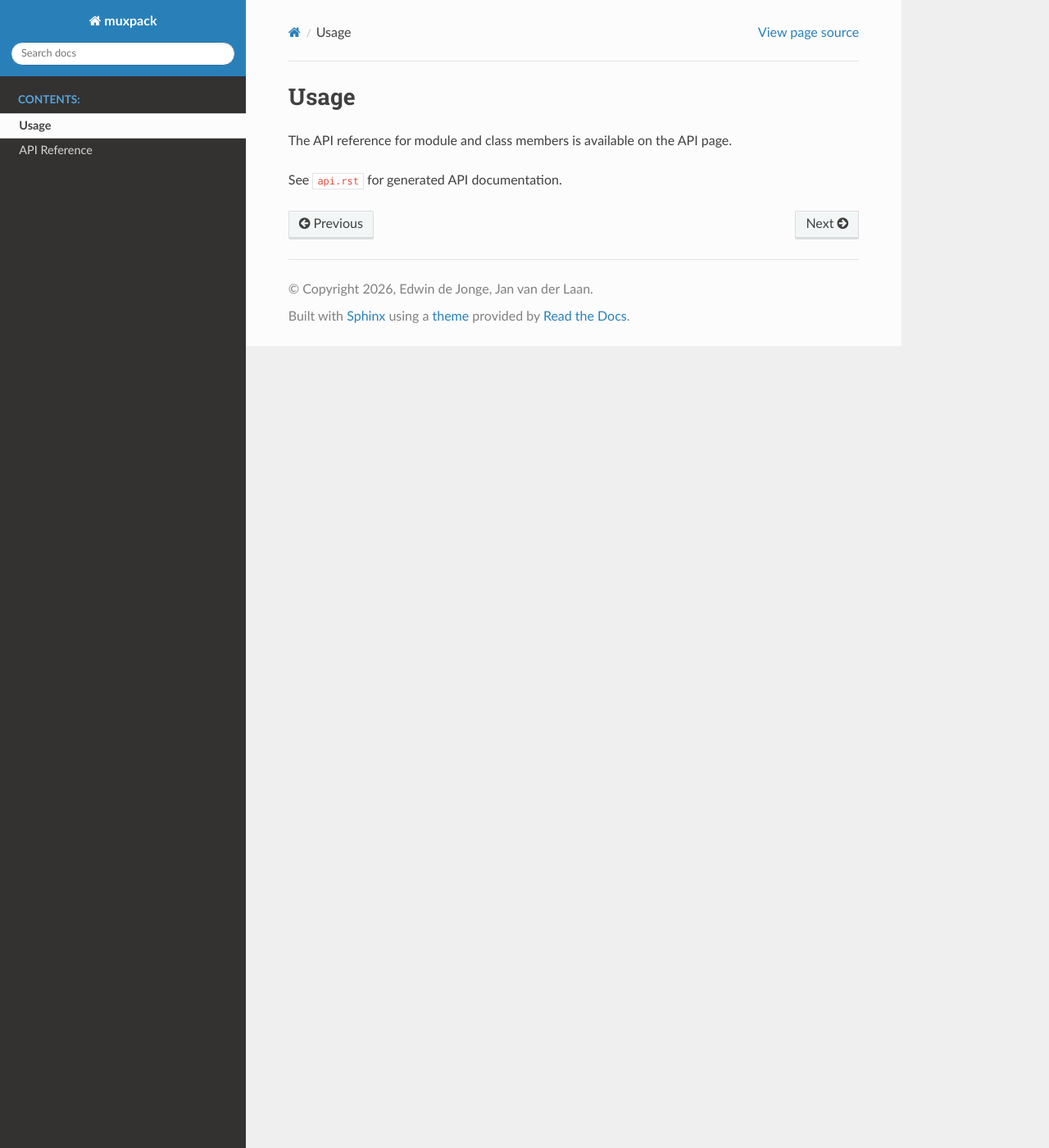
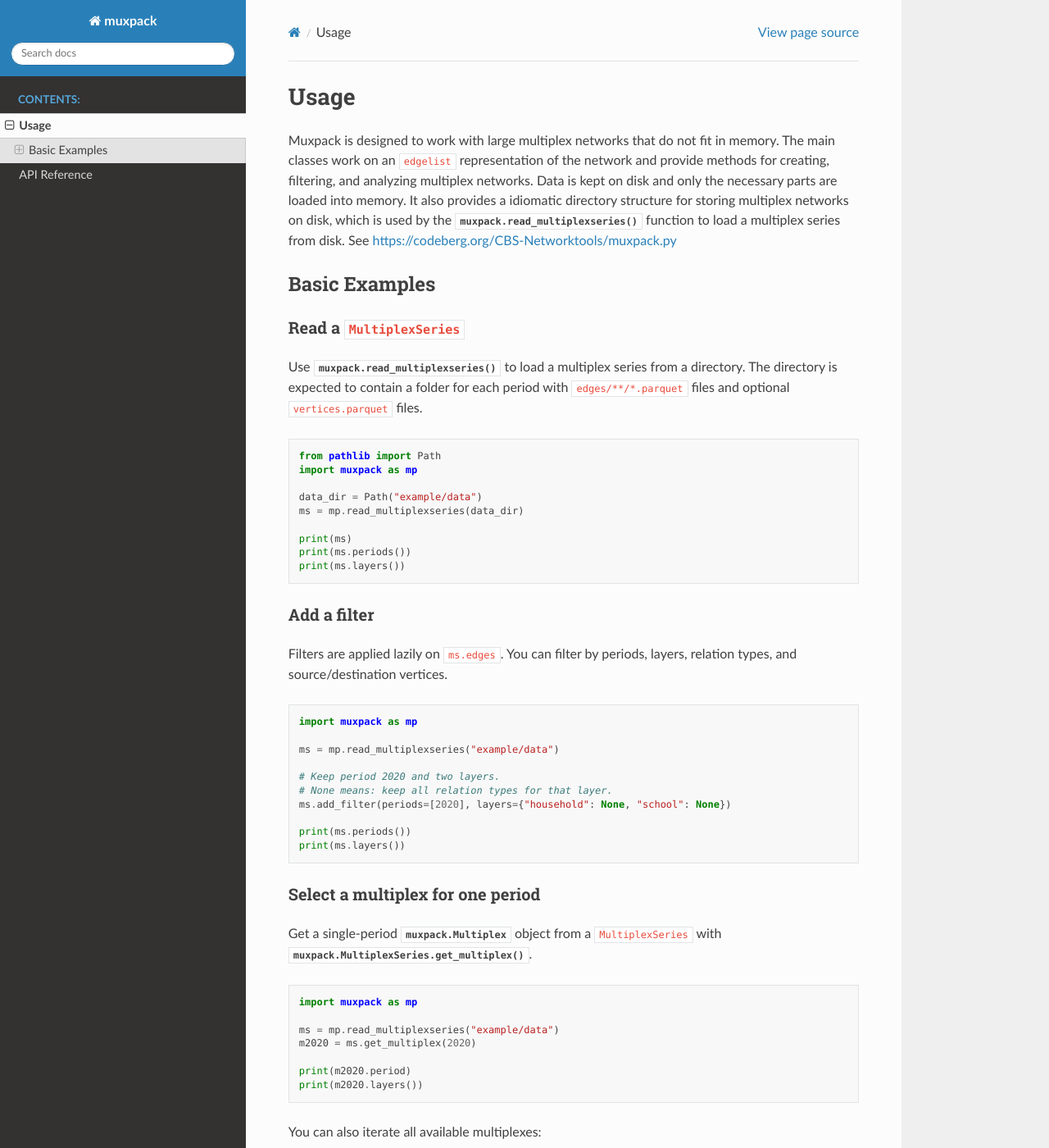
Before and after one commit to edwindj/muxpack.py, a Sphinx documentation site: the page built from docs/usage.rst, in a window 1280 px wide and 1400 px high. Shown: the whole window at 82% size. Built offline with Sphinx 7.4.7 and the Read the Docs theme 3.1.0, drawn with Linux system fonts in a browser that asks for light colours; some of the changed text lies outside the part shown.

Commit message:
updating docs

```diff
--- a/docs/usage.rst
+++ b/docs/usage.rst
@@ -1,6 +1,76 @@
 Usage
 =====
 
-The API reference for module and class members is available on the API page.
+Muxpack is designed to work with large multiplex networks that do not fit in
+memory. The main classes work on an ``edgelist`` representation of the network
+and provide methods for creating, filtering, and analyzing multiplex networks.
+Data is kept on disk and only the necessary parts are loaded into memory.
+It also provides a idiomatic directory structure for storing multiplex networks on disk, which is used by the
+:func:`muxpack.read_multiplexseries` function to load a multiplex series from disk.
+See https://codeberg.org/CBS-Networktools/muxpack.py
 
-See ``api.rst`` for generated API documentation.
+Basic Examples
+--------------
+
+Read a ``MultiplexSeries``
+^^^^^^^^^^^^^^^^^^^^^^^^^^
+
+Use :func:`muxpack.read_multiplexseries` to load a multiplex series from a
+directory. The directory is expected to contain a folder for each period with
+``edges/**/*.parquet`` files and optional ``vertices.parquet`` files.
+
+.. code-block:: python
+
+	from pathlib import Path
+	import muxpack as mp
+
+	data_dir = Path("example/data")
+	ms = mp.read_multiplexseries(data_dir)
+
+	print(ms)
+	print(ms.periods())
+	print(ms.layers())
+
+
+Add a filter
+^^^^^^^^^^^^
+
+Filters are applied lazily on ``ms.edges``. You can filter by periods, layers,
+relation types, and source/destination vertices.
+
+.. code-block:: python
+
+	import muxpack as mp
+
+	ms = mp.read_multiplexseries("example/data")
+
+	# Keep period 2020 and two layers.
+	# None means: keep all relation types for that layer.
+	ms.add_filter(periods=[2020], layers={"household": None, "school": None})
+
+	print(ms.periods())
+	print(ms.layers())
+
+
+Select a multiplex for one period
+^^^^^^^^^^^^^^^^^^^^^^^^^^^^^^^^^
+
+Get a single-period :class:`muxpack.Multiplex` object from a
+``MultiplexSeries`` with :meth:`muxpack.MultiplexSeries.get_multiplex`.
+
+.. code-block:: python
+
+	import muxpack as mp
+
+	ms = mp.read_multiplexseries("example/data")
+	m2020 = ms.get_multiplex(2020)
+
+	print(m2020.period)
+	print(m2020.layers())
+
+You can also iterate all available multiplexes:
+
+.. code-block:: python
+
+	for period, m in ms.multiplexes():
+		 print(period, m)
```
Also changed, not shown: docs/index.rst (+4 -3 lines), 1 other file.
